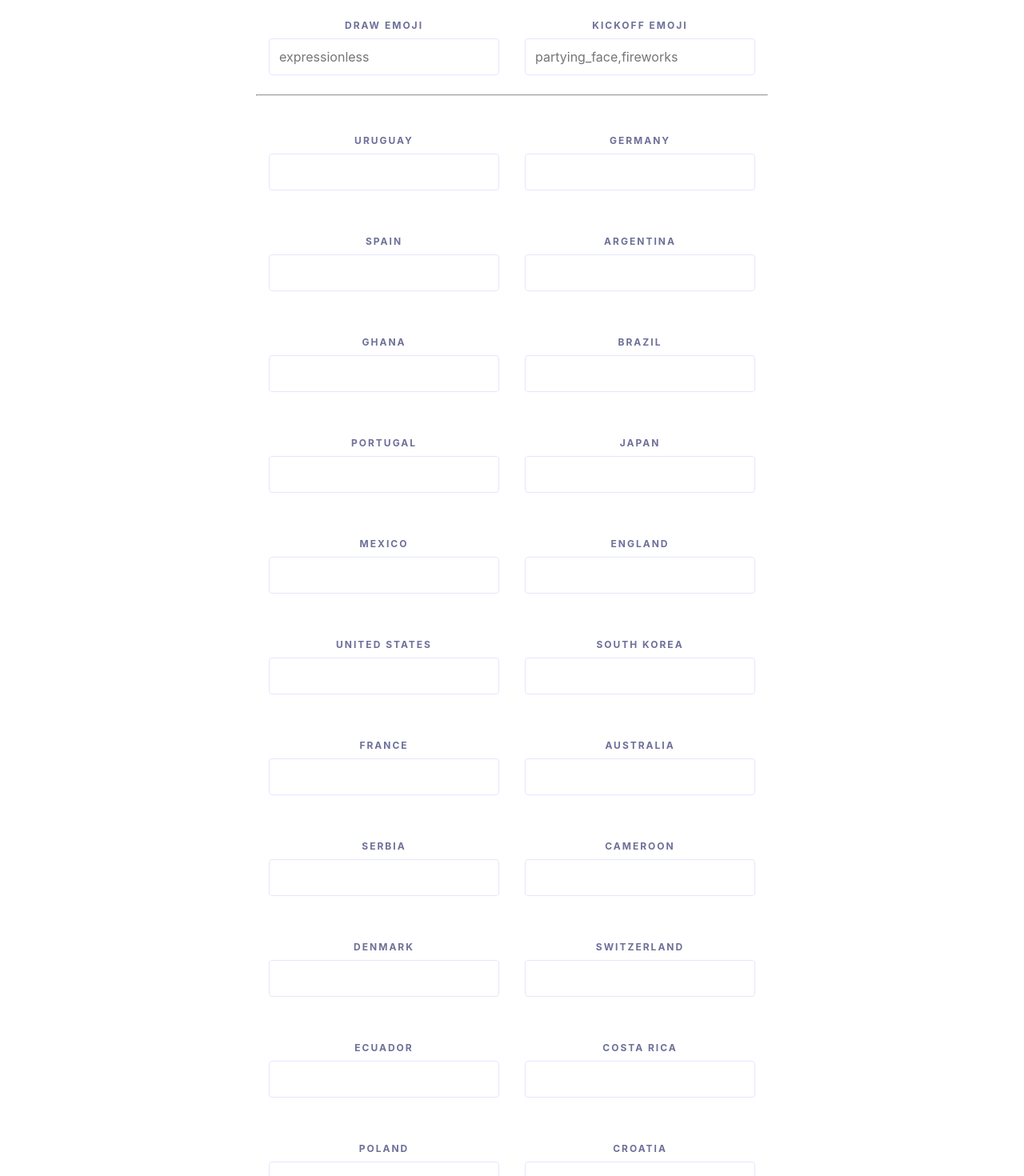
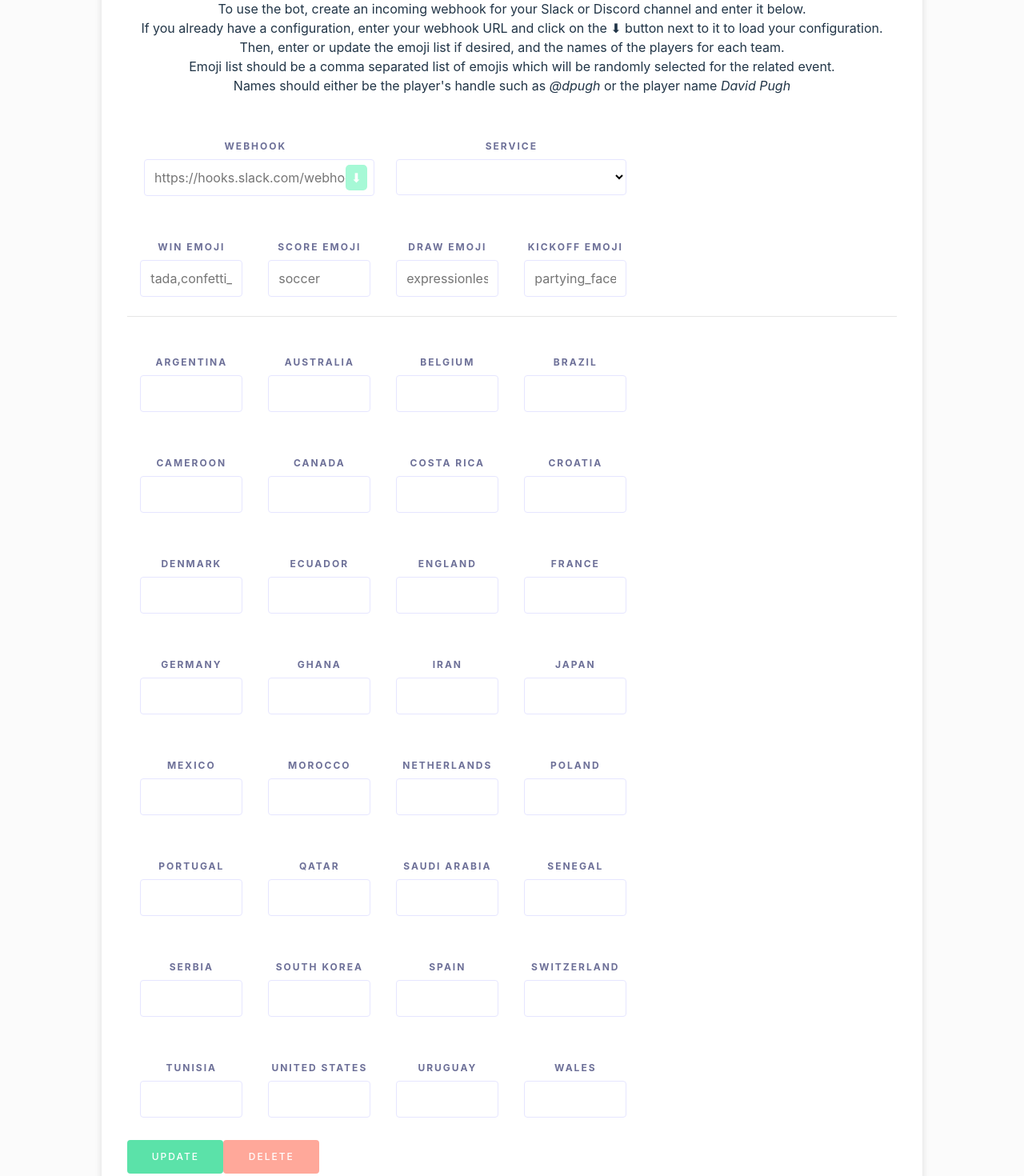
Before and after one commit to Plastonick/Sweepstakes-Frontend, a Svelte app: page / in a window 1280 px wide. Shown: the part 300-1770 px from the top of the page at 80% size. Built offline with nearby package versions, Linux system fonts and the light colour scheme.

Commit message:
fix styling add delete route

```diff
--- a/src/App.svelte
+++ b/src/App.svelte
@@ -8,6 +8,10 @@
   console.log('sweepstakesApi', sweepstakesApi)
 
   const fetchAndHydrateConfiguration = async function () {
+    if (!formValues.webhook) {
+      return
+    }
+
     const hydrateConfiguration = (result) => {
       formValues.service = result.data.service
       formValues.owners = result.data.owners
@@ -15,6 +19,13 @@
       formValues.score = result.data.score
       formValues.kickOff = result.data.kickOff
       formValues.draw = result.data.draw
+    }
+
+    axios.get(sweepstakesApi, { params: { url: formValues.webhook }})
+      .then(hydrateConfiguration)
+      .catch((result) => {
+        console.error('result', result)
+      })
   }
 
   const hydrateService = () => {
@@ -27,10 +38,6 @@
       formValues.service = 'discord'
     }
   }
-    axios.get(sweepstakesApi, { params: { url: formValues.webhook }})
-      .then(hydrateConfiguration)
-      .catch(hydrateService)
-  }
 
   const updateConfiguration = async function () {
     if (!formValues.webhook) {
@@ -38,6 +45,16 @@
     }
 
     await axios.put(sweepstakesApi, formValues)
+        .then()
+        .catch()
+  }
+
+  const deleteConfiguration = async function () {
+    if (!formValues.webhook) {
+      return
+    }
+
+    await axios.delete(sweepstakesApi, { params: { url: formValues.webhook }} )
         .then()
         .catch()
   }
@@ -53,42 +70,38 @@
   }
 
   const teams = {
-    URU: 'Uruguay',
+     ARG: 'Argentina',
+     AUS: 'Australia',
+     BEL: 'Belgium',
+     BRA: 'Brazil',
+     CMR: 'Cameroon',
+     CAN: 'Canada',
+     CRC: 'Costa Rica',
+     CRO: 'Croatia',
+     DEN: 'Denmark',
+     ECU: 'Ecuador',
+     ENG: 'England',
+     FRA: 'France',
      GER: 'Germany',
-    ESP: 'Spain',
-    ARG: 'Argentina',
      GHA: 'Ghana',
-    BRA: 'Brazil',
-    POR: 'Portugal',
+     IRN: 'Iran',
      JPN: 'Japan',
      MEX: 'Mexico',
-    ENG: 'England',
+     MAR: 'Morocco',
+     NED: 'Netherlands',
+     POL: 'Poland',
+     POR: 'Portugal',
+     QAT: 'Qatar',
+     KSA: 'Saudi Arabia',
+     SEN: 'Senegal',
+     SRB: 'Serbia',
+     KOR: 'South Korea',
+     ESP: 'Spain',
+     SUI: 'Switzerland',
+     TUN: 'Tunisia',
      USA: 'United States',
-    KOR: 'South Korea',
-    FRA: 'France',
-    AUS: 'Australia',
-    SRB: 'Serbia',
-    CMR: 'Cameroon',
-    DEN: 'Denmark',
-    SUI: 'Switzerland',
-    ECU: 'Ecuador',
-    CRC: 'Costa Rica',
-    POL: 'Poland',
-    CRO: 'Croatia',
-    KSA: 'Saudi Arabia',
-    TUN: 'Tunisia',
-    SEN: 'Senegal',
-    BEL: 'Belgium',
-    MAR: 'Morocco',
-    CAN: 'Canada',
+     URU: 'Uruguay',
      WAL: 'Wales',
-    IRN: 'Iran',
-    QAT: 'Qatar',
-    NED: 'Netherlands'
-  }
-
-  const handleSubmit = () => {
-    updateConfiguration()
   }
 
   const emojiTitle = 'Emoji should be a comma separated list of emoji randomly picked for their event, e.g. tada,confetti_ball,partying_face,fireworks'
@@ -96,19 +109,51 @@
 
 <Github/>
 
-<form on:submit={handleSubmit}>
-  <div class="wrapper">
+<div class="content">
+  <h1>
+    Sweepstakes Announcer
+  </h1>
+
+  <h5>
+    Add an announcer for match events to your Slack or Discord World Cup sweepstakes channel
+  </h5>
+
+  <p>
+    This bot posts to your Slack or Discord channel for any match event during the World Cup.
+    <br>
+    Events include: <i>match starting</i>, <i>goal scored</i> (and goal disallowed!), and <i>match finishing</i> events (declaring the winner, or a draw)
+  </p>
+
+  <p>
+    To use the bot, create an incoming webhook for your Slack or Discord channel and enter it below.
+    <br>
+    If you already have a configuration, enter your webhook URL and click on the ⬇ button next to it to load your configuration.
+    <br>
+    Then, enter or update the emoji list if desired, and the names of the players for each team.
+    <br>
+    Emoji list should be a comma separated list of emojis which will be randomly selected for the related event.
+    <br>
+    Names should either be the player's handle such as <i>@dpugh</i> or the player name <i>David Pugh</i>
+  </p>
+
+  <form on:submit|preventDefault>
+    <div class="form-section">
       <span class="form-element">
         <label for="webhook">webhook</label>
         <input
             id="webhook"
             name="webhook"
-          placeholder="https://hooks.slack.com/services/..."
-          on:change={fetchAndHydrateConfiguration}
+            placeholder="https://hooks.slack.com/webhooks/..."
+            on:change={hydrateService}
             bind:value={formValues.webhook}
         />
+        <a
+            href="#"
+            class="button"
+            on:click={fetchAndHydrateConfiguration}
+            title="Fetch existing webhook configuration"
+        >⬇</a>
       </span>
-
       <span class="form-element">
       <label for="service">Service</label>
       <select
@@ -120,7 +165,9 @@
         <option value="slack">Slack</option>
       </select>
       </span>
+    </div>
 
+    <div class="form-section">
       <span class="form-element">
       <label for="win_emoji" title="{emojiTitle}">win emoji</label>
       <input
@@ -164,7 +211,7 @@
 
     <hr>
 
-  <div class="wrapper">
+    <div class="form-section">
       {#each Object.entries(teams) as [ tla, name ]}
         <span class="form-element">
         <label for="team_{tla}">{name}</label>
@@ -176,5 +223,10 @@
         </span>
       {/each}
     </div>
-  <button type="submit">Submit</button>
+
+    <div class="submit-section">
+      <button type="submit" on:click={updateConfiguration}>update</button>
+      <button class="delete" on:click={deleteConfiguration}>delete</button>
+    </div>
   </form>
+</div>
--- a/src/app.css
+++ b/src/app.css
@@ -30,6 +30,11 @@ body {
   place-items: center;
   min-width: 320px;
   min-height: 100vh;
+  background-color: #fbfbfb;
+}
+
+a.github-corner svg {
+  color: #fbfbfb;
 }
 
 h1 {
@@ -129,7 +134,7 @@ button {
   background-color: var(--primary);
   border: none;
   text-transform: uppercase;
-  letter-spacing: 1.8px;
+  letter-spacing: 2px;
   outline: none;
   border-radius: 4px;
   display: block;
@@ -166,17 +171,57 @@ label {
   line-height: 2;
 }
 
-.wrapper {
+.form-section {
   width: 50vw;
   display: flex;
   flex-wrap: wrap;
   align-content: center;
 }
 
-.wrapper > * {
-  flex: 1 1 15vw;
+.form-section > * {
+  flex: 1 1 10vw;
 }
 
 .form-element {
   padding: 1em;
 }
+
+.submit-section {
+  width: 50vw;
+  display: flex;
+  flex-wrap: wrap;
+  align-content: center;
+}
+
+.submit-section > * {
+  flex: 0 1 8vw;
+}
+
+button.delete {
+  filter: hue-rotate(-145deg);
+}
+
+.form-element > a.button {
+  margin-left: -40px;
+  background-color: var(--primary-light);
+  padding: 0.4em;
+  color: var(--white);
+  border-radius: 5px;
+}
+.form-element > a.button:hover {
+  background-color: var(--primary);
+}
+
+div.content {
+  position: center;
+  padding: 2em;
+  box-shadow: rgba(99, 99, 99, 0.2) 0px 2px 8px 0px;
+  background-color: white;
+}
+
+hr {
+  border: 0;
+  height: 0;
+  border-top: 1px solid rgba(0, 0, 0, 0.1);
+  border-bottom: 1px solid rgba(255, 255, 255, 0.3);
+}
--- a/src/lib/Github.svelte
+++ b/src/lib/Github.svelte
@@ -4,7 +4,7 @@
 
 <a href="{githubUrl}" class="github-corner" aria-label="View source on GitHub">
   <svg width="80" height="80" viewBox="0 0 250 250"
-       style="fill:#64CEAA; color:#fff; position: absolute; top: 0; border: 0; right: 0;" aria-hidden="true">
+       style="fill:#64CEAA; position: absolute; top: 0; border: 0; right: 0;" aria-hidden="true">
     <path d="M0,0 L115,115 L130,115 L142,142 L250,250 L250,0 Z"></path>
     <path
         d="M128.3,109.0 C113.8,99.7 119.0,89.6 119.0,89.6 C122.0,82.7 120.5,78.6 120.5,78.6 C119.2,72.0 123.4,76.3 123.4,76.3 C127.3,80.9 125.5,87.3 125.5,87.3 C122.9,97.6 130.6,101.9 134.4,103.2"
```
Lines whose indentation alone changed are shown as unchanged.
